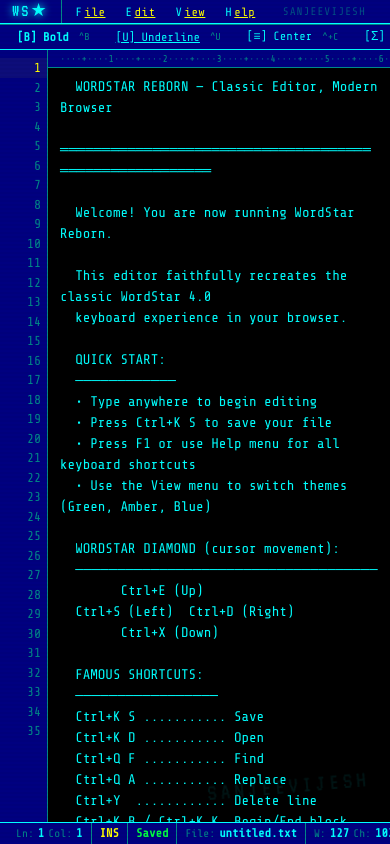
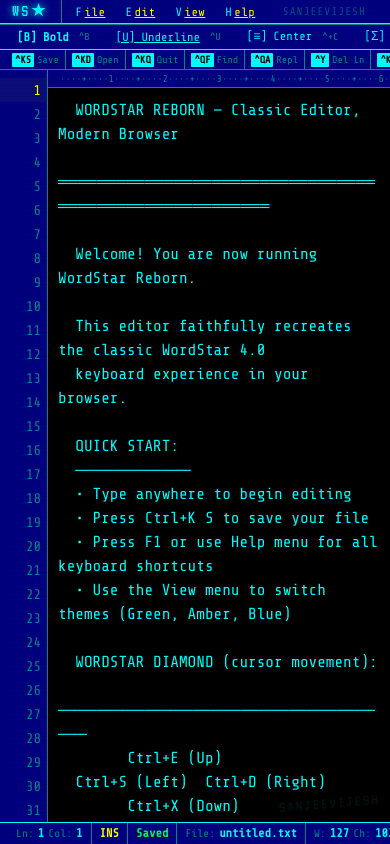
Before and after one commit to sanjeevijesh/wordstar-reborn, a React (Vite) app: page / in a window 390 px wide. Built offline with nearby package versions, Linux system fonts and the light colour scheme.

Commit message:
Updated project

```diff
--- a/src/App.css
+++ b/src/App.css
@@ -134,9 +134,54 @@
   transform: rotate(-5deg);
 }
 
-/* ── Mobile warning ─────────────────────────────────── */
+/* ── Mobile Responsiveness ──────────────────────────── */
 @media (max-width: 600px) {
-  .help-bar { display: none; }
   .menu-title { display: none; }
   .editor-ruler { display: none; }
+
+  /* Make bars swipeable horizontally */
+  .menu-bar,
+  .help-bar,
+  .status-bar,
+  .format-bar {
+    overflow-x: auto !important;
+    -webkit-overflow-scrolling: touch;
+    scrollbar-width: none; /* Firefox */
+  }
+
+  .menu-bar::-webkit-scrollbar,
+  .help-bar::-webkit-scrollbar,
+  .status-bar::-webkit-scrollbar,
+  .format-bar::-webkit-scrollbar {
+    display: none; /* Chrome/Safari */
+  }
+
+  /* Full screen sidebar */
+  .sidebar {
+    position: fixed;
+    top: 0;
+    left: 0;
+    width: 100%;
+    height: 100%;
+    z-index: 1000;
+  }
+
+  /* Increase base font size slightly to prevent iOS zoom */
+  .editor-textarea {
+    font-size: 16px !important;
+    padding: 10px !important;
+  }
+
+  /* Make sure line numbers align with 16px font (16 * 1.5 = 24) */
+  .line-number {
+    font-size: 14px !important;
+    height: 24px !important;
+  }
+
+  .watermark {
+    font-size: 16px;
+    bottom: 30px;
+    right: 10px;
+    letter-spacing: 2px;
+  }
 }
```
